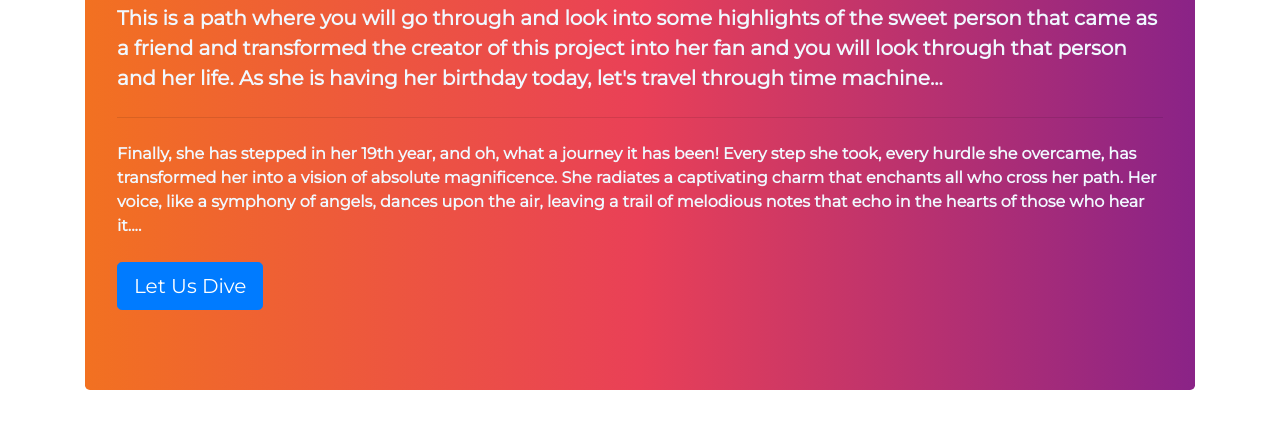
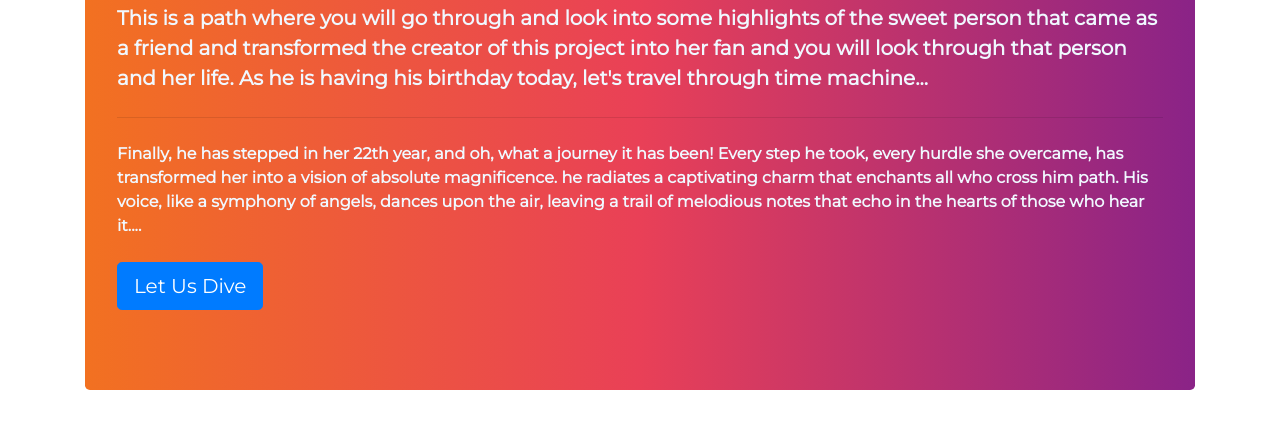
Before and after one commit to ParveshMushraf/updated-bday, a plain HTML site: page final.html in a window 1280 px wide. Shown: the part 187-616 px from the top of the page. Drawn offline with nearby package versions, Linux system fonts and the light colour scheme; a web font is replaced by a local one.

Commit message:
Update final.html

```diff
--- a/final.html
+++ b/final.html
@@ -11,7 +11,7 @@
         integrity="sha384-Gn5384xqQ1aoWXA+058RXPxPg6fy4IWvTNh0E263XmFcJlSAwiGgFAW/dAiS6JXm" crossorigin="anonymous">
     <link href="assets/img/bipasha/hbd.png" rel="icon">
     <link rel="stylesheet" type="text/css" href="/assets/css/style.css">
-    <title>Happy Birthday Bipasha</title>
+    <title>Happy Birthday Mahendran</title>
 </head>
 
 <body>
@@ -21,11 +21,11 @@
             <h2>Hello, Reached The Correct Webpage???</h2>
             <p class="lead">This is a path where you will go through and look into some highlights of the sweet
                 person that came as a friend and transformed the creator of this project into her fan and you will look through that
-                person and her life. As she is having her birthday today, let's travel through time machine...</p>
+                person and her life. As he is having his birthday today, let's travel through time machine...</p>
             <hr class="my-4">
-            <p className='h5'>Finally, she has stepped in her 19th year, and oh, what a journey it has been! Every step
-                she took, every hurdle she overcame, has transformed her into a vision of absolute magnificence. She
-                radiates a captivating charm that enchants all who cross her path. Her voice, like a symphony of angels,
+            <p className='h5'>Finally, he has stepped in her 22th year, and oh, what a journey it has been! Every step
+                he took, every hurdle she overcame, has transformed her into a vision of absolute magnificence. he
+                radiates a captivating charm that enchants all who cross him path. His voice, like a symphony of angels,
                 dances upon the air, leaving a trail of melodious notes that echo in the hearts of those who hear it....
             </p>
             <p class="lead">
```
